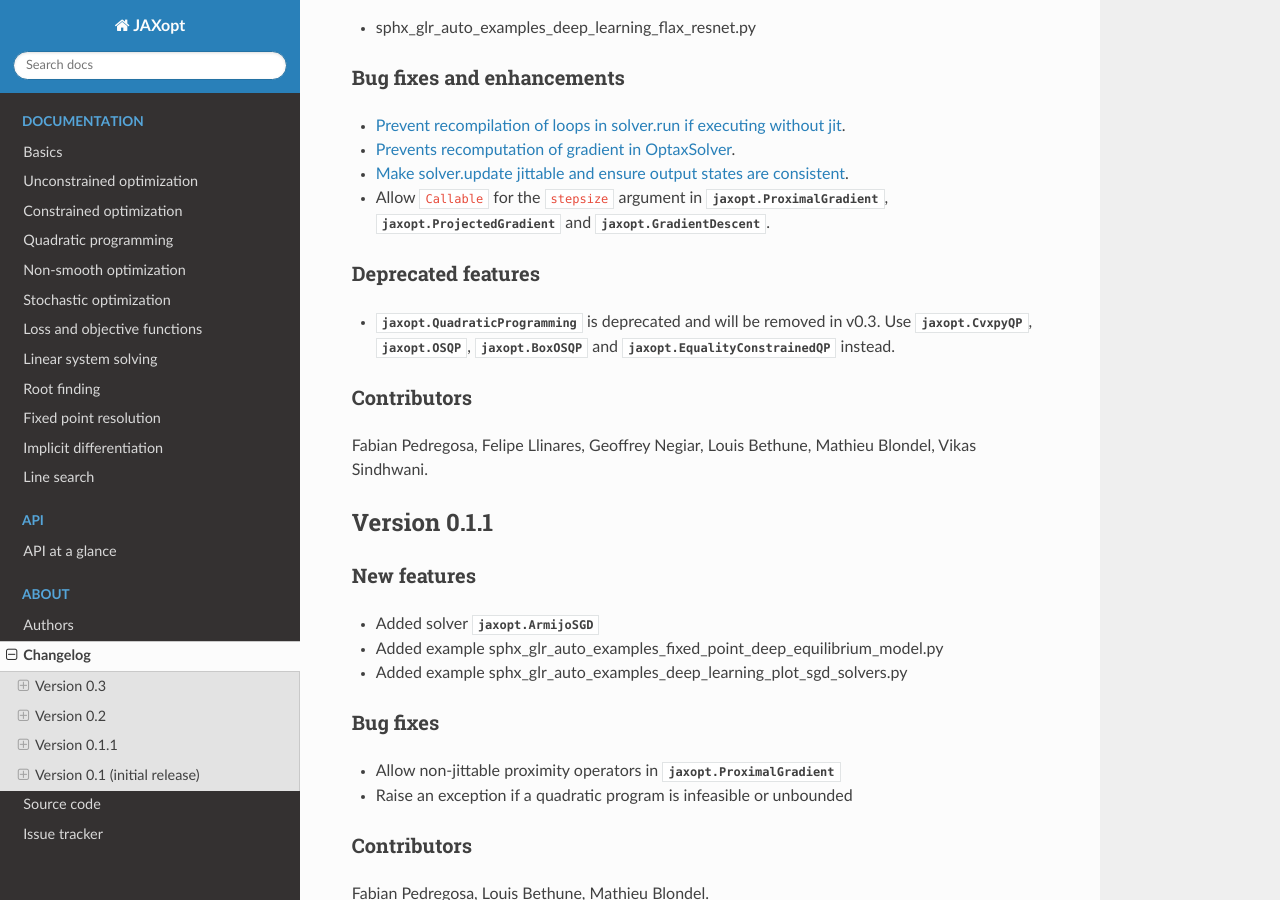
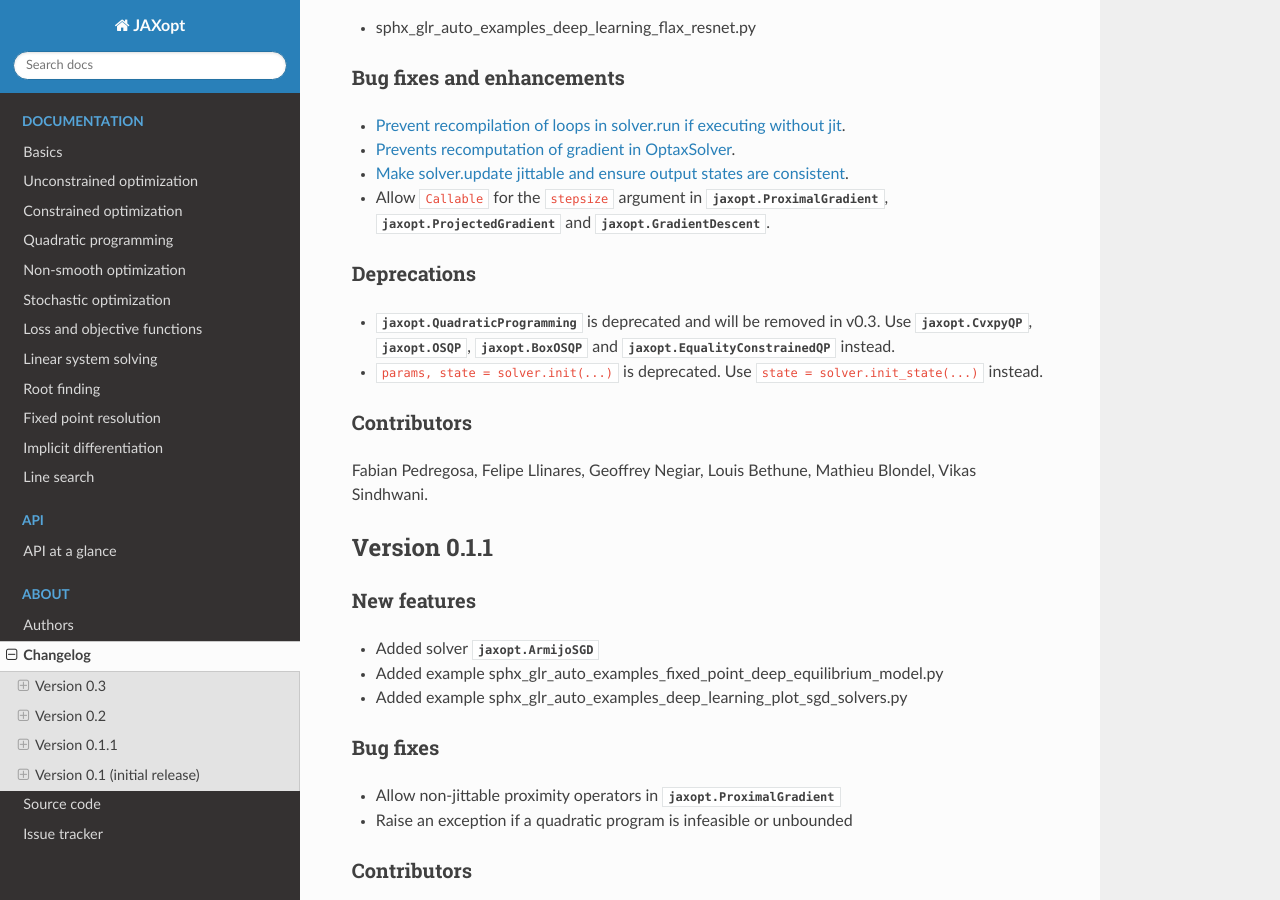
Before and after one commit to google/jaxopt, a Sphinx documentation site: the page built from docs/changelog.rst, in a window 1280 px wide and 900 px high, scrolled down 702 px. Built offline with Sphinx 7.4.7 and the Read the Docs theme 2.0.0, drawn with Linux system fonts in a browser that asks for light colours; pages that are not in the unit, such as notebooks, are missing from menus.

Commit message:
Warn about init deprecation.

```diff
--- a/docs/changelog.rst
+++ b/docs/changelog.rst
@@ -45,12 +45,13 @@ Bug fixes and enhancements
   :class:`jaxopt.ProximalGradient`, :class:`jaxopt.ProjectedGradient` and
   :class:`jaxopt.GradientDescent`.
 
-Deprecated features
-~~~~~~~~~~~~~~~~~~~
+Deprecations
+~~~~~~~~~~~~
 
 - :class:`jaxopt.QuadraticProgramming` is deprecated and will be removed in v0.3. Use
   :class:`jaxopt.CvxpyQP`, :class:`jaxopt.OSQP`, :class:`jaxopt.BoxOSQP` and
   :class:`jaxopt.EqualityConstrainedQP` instead.
+- ``params, state = solver.init(...)`` is deprecated. Use ``state = solver.init_state(...)`` instead.
 
 Contributors
 ~~~~~~~~~~~~
```
